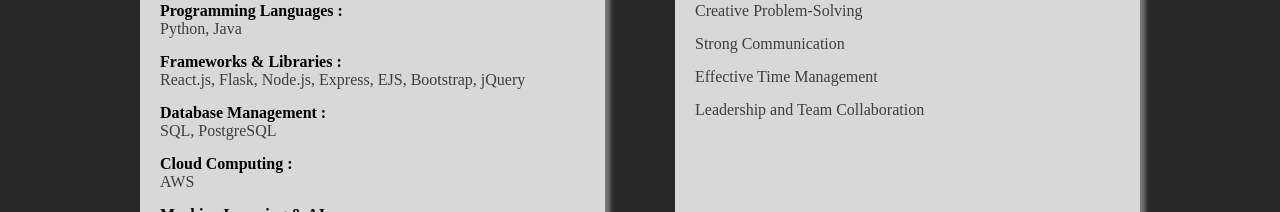
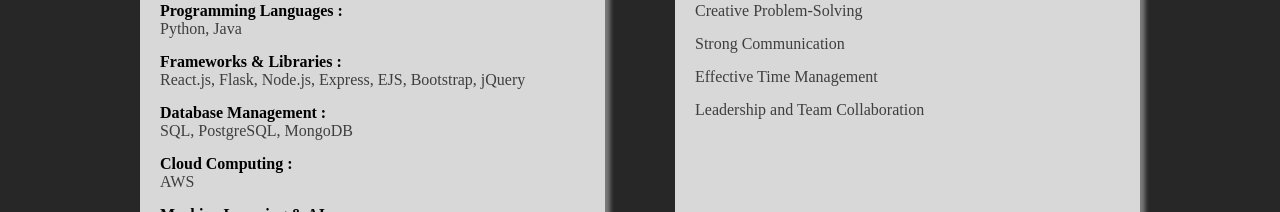
Before and after one commit to garimabhayanaa/portfolio, a React (Create React App) app: page / in a window 1280 px wide. Shown: the part 1600-1812 px from the top of the page. Built offline with nearby package versions, Linux system fonts and the light colour scheme.

Commit message:
added MongoDB

```diff
--- a/src/components/ToolBox.js
+++ b/src/components/ToolBox.js
@@ -35,7 +35,7 @@ const Toolbox = () => {
           <ul>
             <li><div className="heading">Programming Languages :</div><div className="tool">Python, Java</div></li>
             <li><div className="heading">Frameworks & Libraries :</div><div className="tool">React.js, Flask, Node.js, Express, EJS, Bootstrap, jQuery</div></li>
-            <li><div className="heading">Database Management :</div><div className="tool">SQL, PostgreSQL</div></li>
+            <li><div className="heading">Database Management :</div><div className="tool">SQL, PostgreSQL, MongoDB</div></li>
             <li><div className="heading">Cloud Computing :</div><div className="tool">AWS</div></li>
             <li><div className="heading">Machine Learning & AI :</div><div className="tool">Scikit-learn, TensorFlow, Keras</div></li>
             <li><div className="heading">Web Technologies :</div><div className="tool">HTML, CSS, JavaScript, WordPress</div></li>
```
